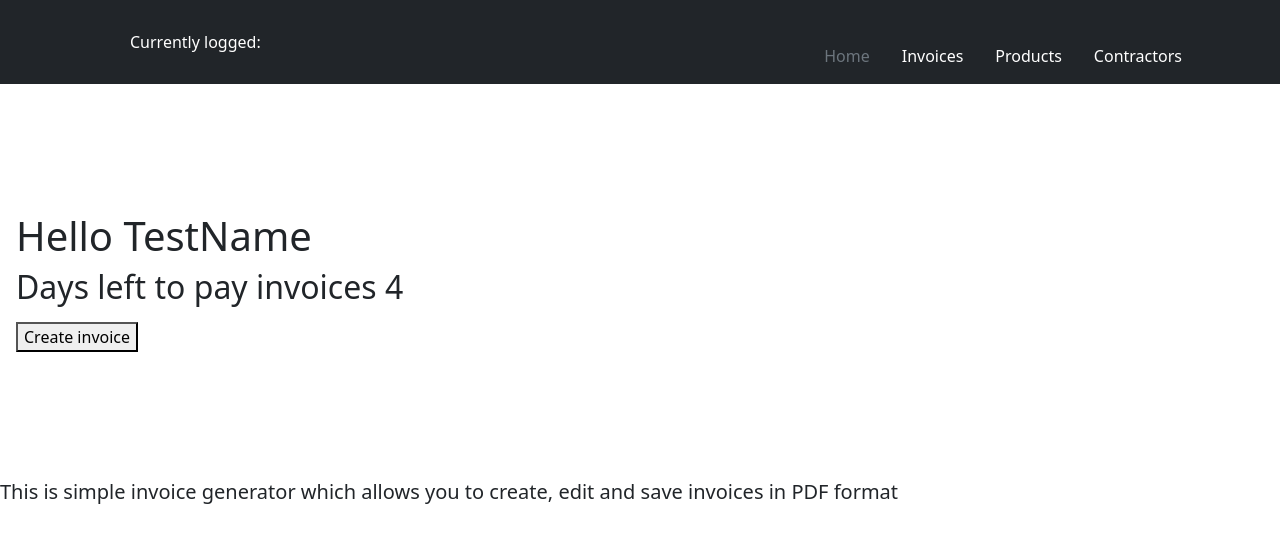
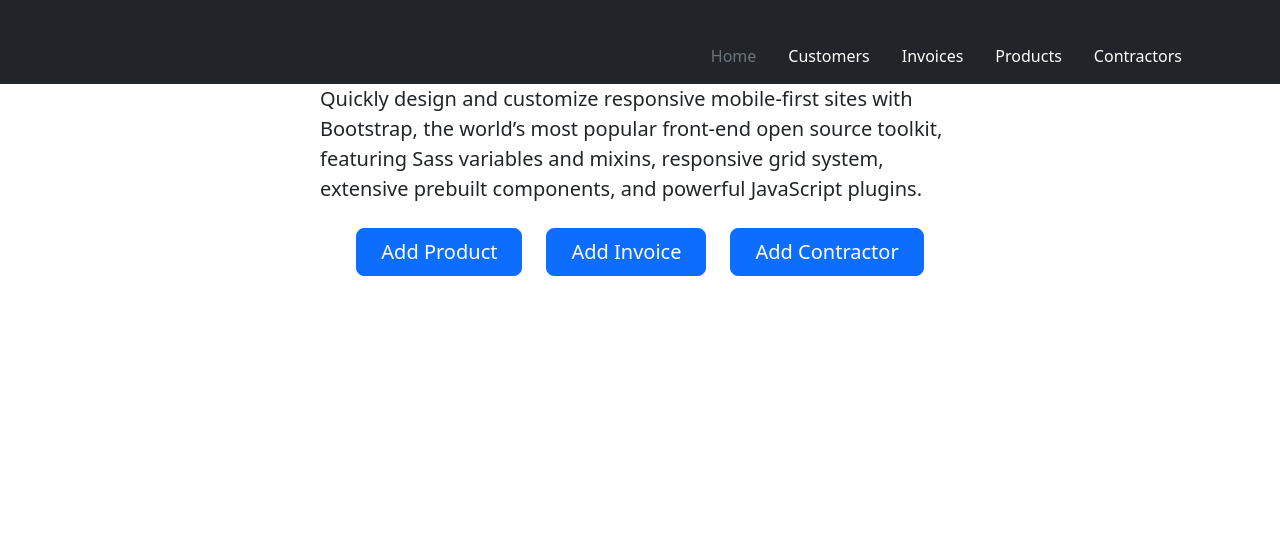
Before and after one commit to Mefpef/Invoice-Generator, a Flask app: page /admin_panel in a window 1280 px wide. Shown: the top 543 px of the page. Run offline with Flask 2, Linux system fonts and the light colour scheme; a user stored in the database is signed in.

Commit message:
code refactor

```diff
--- a/app/main.py
+++ b/app/main.py
@@ -22,11 +22,12 @@ app.register_blueprint(download_pdf_blueprint)
 app.register_blueprint(delete_invoice_blueprint)
 app.register_blueprint(register_blueprint)
 
-app.config['SQLALCHEMY_DATABASE_URI'] = 'sqlite:///invoice_generator.sqlite3'
+app.config['SQLALCHEMY_DATABASE_URI'] = 'sqlite:///db.sqlite3'
 login_manager.init_app(app)
 app.secret_key = b'_5#y2L"F4Q8z/nxec'
 
 db.init_app(app)
+
 with app.app_context():
     db.create_all()
 
--- a/app/models/contractor.py
+++ b/app/models/contractor.py
@@ -12,3 +12,4 @@ class Contractor(db.Model):
     phone_number = db.Column(db.String(15))
     email_address = db.Column(db.String(50))
     tax_number = db.Column(db.String(20), nullable=False)
+    user_contractor_id = db.Column(db.Integer, db.ForeignKey('user.id'))
--- a/app/models/product.py
+++ b/app/models/product.py
@@ -8,5 +8,5 @@ class Product(db.Model):
     pkwiu = db.Column(db.String(10))
     cn = db.Column(db.String(8))
     price = db.Column(db.Float, nullable=False)
-    user_id = db.Column(db.Integer, db.ForeignKey('user.id'), nullable=False)
-    invoice = db.relationship('Invoice', backref='product')
+    user_product_id = db.Column(db.Integer, db.ForeignKey('user.id'))
+    invoice = db.relationship('Invoice', backref='product_invoice')
--- a/app/models/user.py
+++ b/app/models/user.py
@@ -6,5 +6,5 @@ class User(db.Model):
     login = db.Column(db.String(64), nullable=False)
     password = db.Column(db.String(30), nullable=False)
     invoice = db.relationship('Invoice', backref='user')
-    product = db.relationship('Product', backref='product_')
-    contractor = db.relationship('Contractor', backref='users_contractor')
+    product = db.relationship('Product', backref='user_product', lazy='joined')
+    contractor = db.relationship('Contractor', backref='user_contractor')
--- a/app/routes/home.py
+++ b/app/routes/home.py
@@ -5,4 +5,4 @@ home_blueprint = Blueprint('home_blueprint', __name__)
 
 @home_blueprint.route("/")
 def home():
-    return render_template('base.html')
+    return render_template('index.html')
--- a/app/service/db.py
+++ b/app/service/db.py
@@ -1,3 +1,4 @@
 from flask_sqlalchemy import SQLAlchemy
 
+
 db = SQLAlchemy()
--- a/app/templates/base.html
+++ b/app/templates/base.html
@@ -10,8 +10,8 @@
     <script src="https://cdn.jsdelivr.net/npm/bootstrap@5.2.3/dist/js/bootstrap.bundle.min.js"
             integrity="sha384-kenU1KFdBIe4zVF0s0G1M5b4hcpxyD9F7jL+jjXkk+Q2h455rYXK/7HAuoJl+0I4"
             crossorigin="anonymous"></script>
-    <title>home</title>
-
+{% block title %}
+{% endblock %}
 </head>
 <body>
 <main>
@@ -21,10 +21,12 @@
                 <div class="d-flex flex-wrap align-items-center justify-content-center justify-content-lg-start">
                     <a href="/"
                        class="d-flex align-items-center my-2 my-lg-0 me-lg-auto text-white text-decoration-none">
-                        <svg class="bi me-2" width="40" height="32" role="img" aria-label="Bootstrap">
+                        <svg class="bi d-block mx-auto mb-1" width="24" height="24">
                             <use xlink:href="#bootstrap"/>
                         </svg>
-                        Currently logged:
+                        {% if current_user.is_authenticated %}
+                        Currently logged: {{ current_user.name }}!
+                        {% endif %}
                     </a>
 
                     <ul class="nav col-12 col-lg-auto my-2 justify-content-center my-md-0 text-small">
@@ -40,6 +42,14 @@
                             <a href="/add" class="nav-link text-white">
                                 <svg class="bi d-block mx-auto mb-1" width="24" height="24">
                                     <use xlink:href="#/add"/>
+                                </svg>
+                                Customers
+                            </a>
+                        </li>
+                                                <li>
+                            <a href="/previews" class="nav-link text-white">
+                                <svg class="bi d-block mx-auto mb-1" width="24" height="24">
+                                    <use xlink:href="#/previews"/>
                                 </svg>
                                 Invoices
                             </a>
--- a/app/templates/logged.html
+++ b/app/templates/logged.html
@@ -2,31 +2,12 @@
 {% block title %} <title>admin_panel</title> {% endblock %}
 
 {% block content %}
-<header class="w3-container w3-blue w3-center" style="padding:128px 16px">
-  <h1 class="w3-margin w3-jumbo">Hello {{username}} </h1>
-    <h2 class ="w3-margin w3-jumbo">Days left to pay invoices {{ diff }} </h2>
-  <p class="w3-xlarge"></p>
-  <form action='/create' >
-    <button class="w3-button w3-green w3-padding-large w3-large w3-margin-top">Create invoice</button>
-  </form>
-</header>
-
-<!-- First Grid -->
-<div class="w3-row-padding w3-padding-64 w3-container">
-  <div class="w3-content">
-    <div class="w3-twothird">
-      <h5 class="w3-padding-32">This is simple invoice generator which allows you to create, edit and save invoices in PDF format</h5>
-
+<div class="col-lg-6 mx-auto">
+      <p class="lead mb-4">Quickly design and customize responsive mobile-first sites with Bootstrap, the world’s most popular front-end open source toolkit, featuring Sass variables and mixins, responsive grid system, extensive prebuilt components, and powerful JavaScript plugins.</p>
+      <div class="d-grid gap-4 d-sm-flex justify-content-sm-center">
+        <a class="btn btn-primary btn-lg px-4 gap-3" href="#" role="button">Add Product</a>
+        <a class="btn btn-primary btn-lg px-4 gap-3" href="/add" role="button">Add Invoice</a>
+        <a class="btn btn-primary btn-lg px-4 gap-3" href="#" role="button">Add Contractor</a>
+      </div>
     </div>
-  </div>
-</div>
-
-<!-- Second Grid -->
-<div class="w3-row-padding w3-light-grey w3-padding-64 w3-container">
-  <div class="w3-content">
-    <div class="w3-third w3-center">
-    </div>
-
-  </div>
-</div>
 {% endblock %}
```
Also changed, not shown: app/models/invoice.py (+5 -4 lines), app/routes/invoices.py (+9 -18 lines), app/routes/login.py (+10 -20 lines), app/templates/index.html (added, +29 -0 lines), app/templates/login.html (deleted, +0 -12 lines), app/templates/previews.html (+6 -62 lines), invoice_generator.sqlite3 (deleted).
